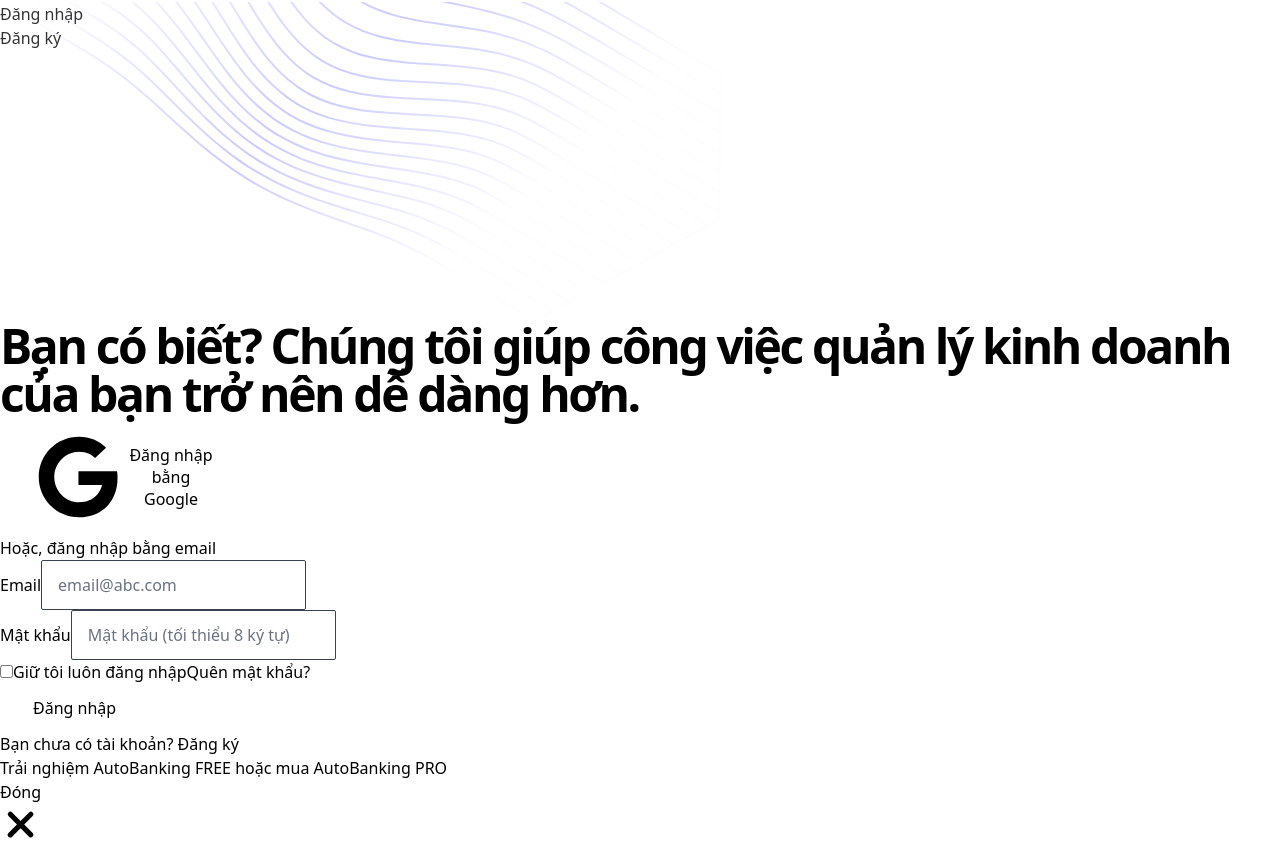
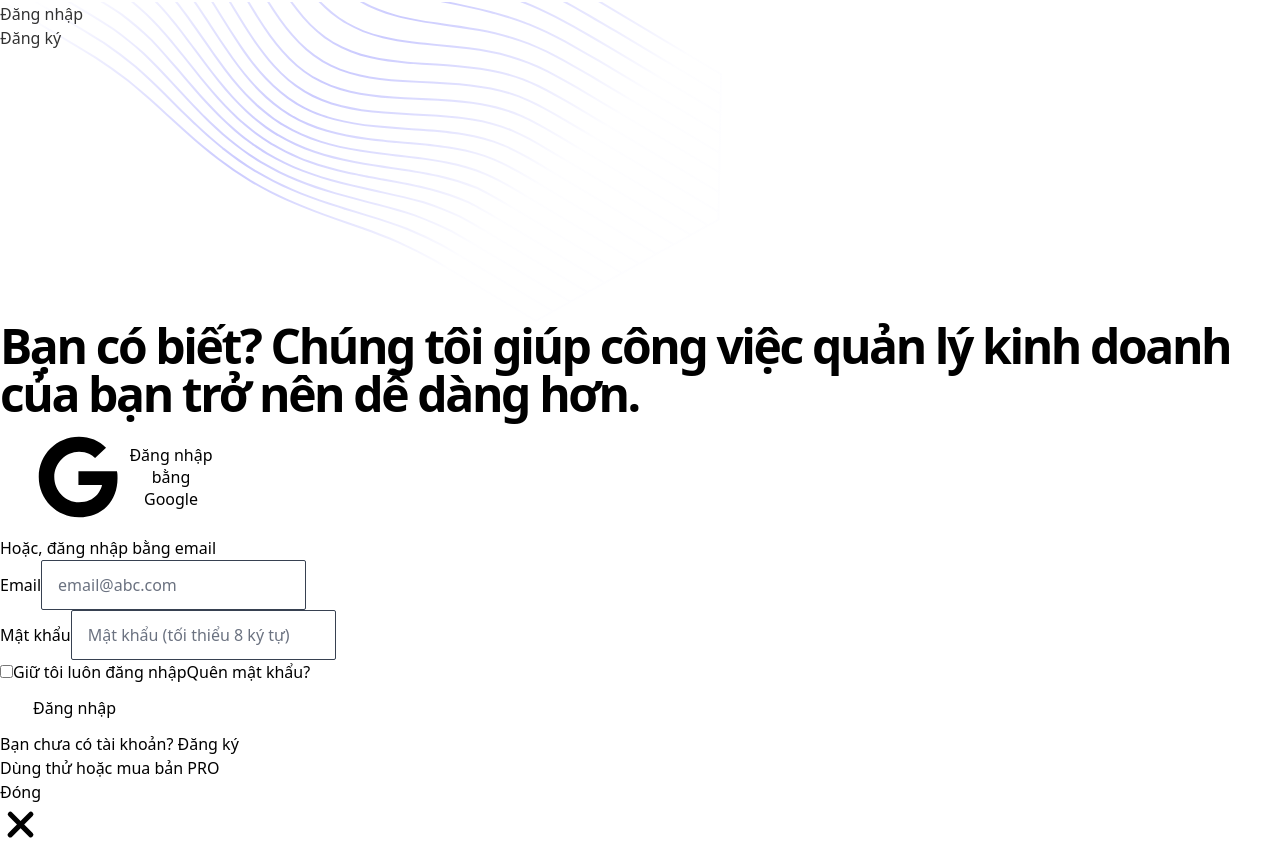
Before and after one commit to datnpq9181/landingpage-wedev, a React (Vite) app: page /signin in a window 1280 px wide. Shown: the part 1409-2254 px from the top of the page. Built offline with nearby package versions, Linux system fonts and the light colour scheme.

Commit message:
update new

```diff
--- a/src/partials/Banner.jsx
+++ b/src/partials/Banner.jsx
@@ -16,11 +16,11 @@ function Banner() {
                 target="_blank"
                 rel="noreferrer"
               >
-                Trải nghiệm<span className="hidden sm:inline"> AutoBanking FREE</span>
+                Dùng thử<span className="hidden sm:inline"></span>
               </a>{' '}
-              <span className="italic px-1.5">hoặc mua</span>{' '}
+              <span className="italic px-1.5">hoặc</span>{' '}
               <a className="font-medium hover:underline text-emerald-400" href="https://wedev.mobi/pro/" target="_blank" rel="noreferrer">
-                AutoBanking PRO
+                mua bản PRO
               </a>
             </div>
             <button className="text-slate-500 hover:text-slate-400 pl-2 ml-3 border-l border-gray-700" onClick={() => setBannerOpen(false)}>
```
